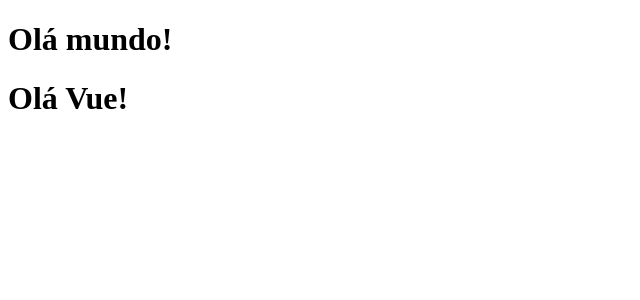
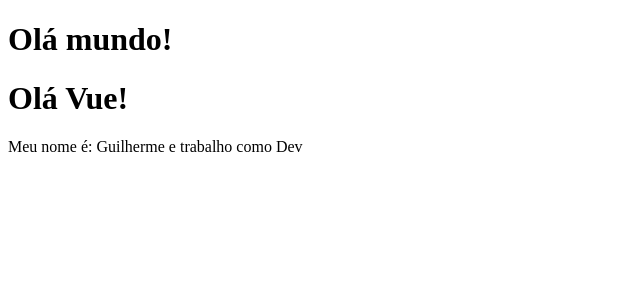
Before and after one commit to guilherme-a-pinheiro/burger-site-vue3, a Vue app in the folder aplicacao/: page / in a window 1280 px wide. Shown: the top 300 px of the page, without its empty margins (0-640 px from the left). Built offline with nearby package versions, Linux system fonts and the light colour scheme.

Commit message:
data components

```diff
--- a/aplicacao/src/components/PrimeiroComponente.vue
+++ b/aplicacao/src/components/PrimeiroComponente.vue
@@ -1,9 +1,18 @@
 <template>
-      <h1>Olá Vue!</h1>
+    <div>
+        <h1>Olá Vue!</h1>
+        <p>Meu nome é: {{ name }} e trabalho como {{ profissao }}</p>
+    </div>
 </template>
 
 <script>
     export default {
-        name: 'PrimeiroComponente'
+        name: 'PrimeiroComponente',
+        data() {
+            return {
+                name: 'Guilherme',
+                profissao: 'Dev'
+            }
+        }
     }
 </script>
```
